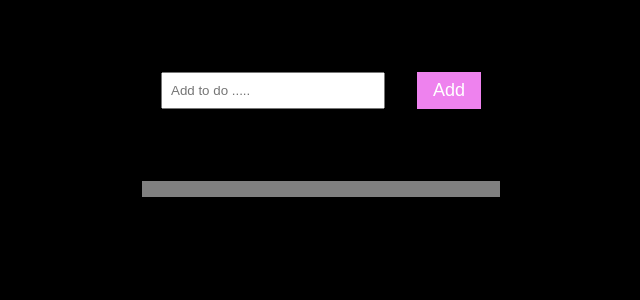
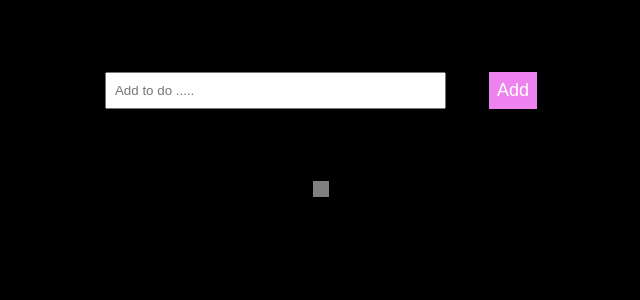
Before and after one commit to abhishekbadole8/keep_clone, a React (Create React App) app: page / in a window 1280 px wide. Shown: the top 300 px of the page, without its empty margins (319-959 px from the left). Built offline with nearby package versions, Linux system fonts and the light colour scheme.

Commit message:
initial value bug solve

```diff
--- a/src/TodoWrapper.jsx
+++ b/src/TodoWrapper.jsx
@@ -44,7 +44,7 @@ function TodoWrapper() {
         <>
             <div className="head-container">
                 <form onSubmit={handleSubmit}>
-                    <input type="text" className="head-input" placeholder="Add to do ....." value={inputValue} onChange={(e) => setInputValue(e.target.value)} />
+                    <input type="text" className="head-input" placeholder="Add to do ....." value={Object.keys(editTodo).length === 0 ? inputValue : ""} onChange={(e) => setInputValue(e.target.value)} />
                     <button type="submit" className="add-btn">Add</button>
                 </form>
             </div>
--- a/src/styles.css
+++ b/src/styles.css
@@ -28,7 +28,7 @@
 }
 
 .head-input {
-    width: 20vw;
+    width: 30vw;
     padding: .5rem;
 }
 
@@ -36,18 +36,15 @@
     background-color: violet;
     color: #fff;
     font-size: 18px;
-    min-width: 5vw;
     padding: .5rem;
     border: none;
 }
 
 /* todo-container */
 .todo-container {
-    width: 28%;
     display: flex;
     flex-direction: column;
     gap: 10%;
-
     background-color: grey;
 }
 
@@ -58,14 +55,18 @@
     display: flex;
     justify-content: center;
     padding: .5rem;
+    gap: .5rem;
 }
 
 .todo-content {
     display: flex;
+    align-items: center;
+    gap: .5rem;
 }
 
 .todo-complete {
-    width: 1.2vw;
+    width: 25px;
+    height: 25px;
 }
 
 .todo-input {
@@ -103,6 +104,11 @@
 .fa-trash:hover {
     color: red;
 }
-.complete{
+
+.complete {
     background: rgb(185, 211, 185);
 }
+
+.fa-upload:hover {
+    color: green;
+}
```
